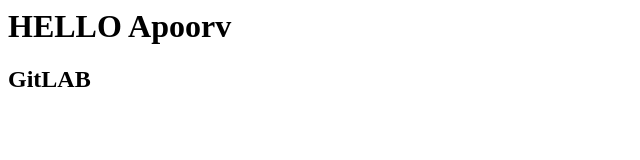
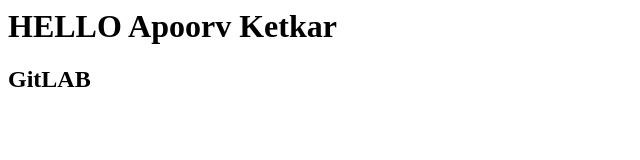
Before and after one commit to Apoorv-github/testdir, a plain HTML site: page index.html in a window 1280 px wide. Shown: the whole page, without its empty margins (0-640 px from the left). Drawn offline with Linux system fonts and the light colour scheme.

Commit message:
second commit

```diff
--- a/index.html
+++ b/index.html
@@ -1,4 +1,4 @@
 <html>
-<h1> HELLO Apoorv  </h1>
+<h1> HELLO Apoorv Ketkar  </h1>
   <h2> GitLAB </h2>
 </html>
```
